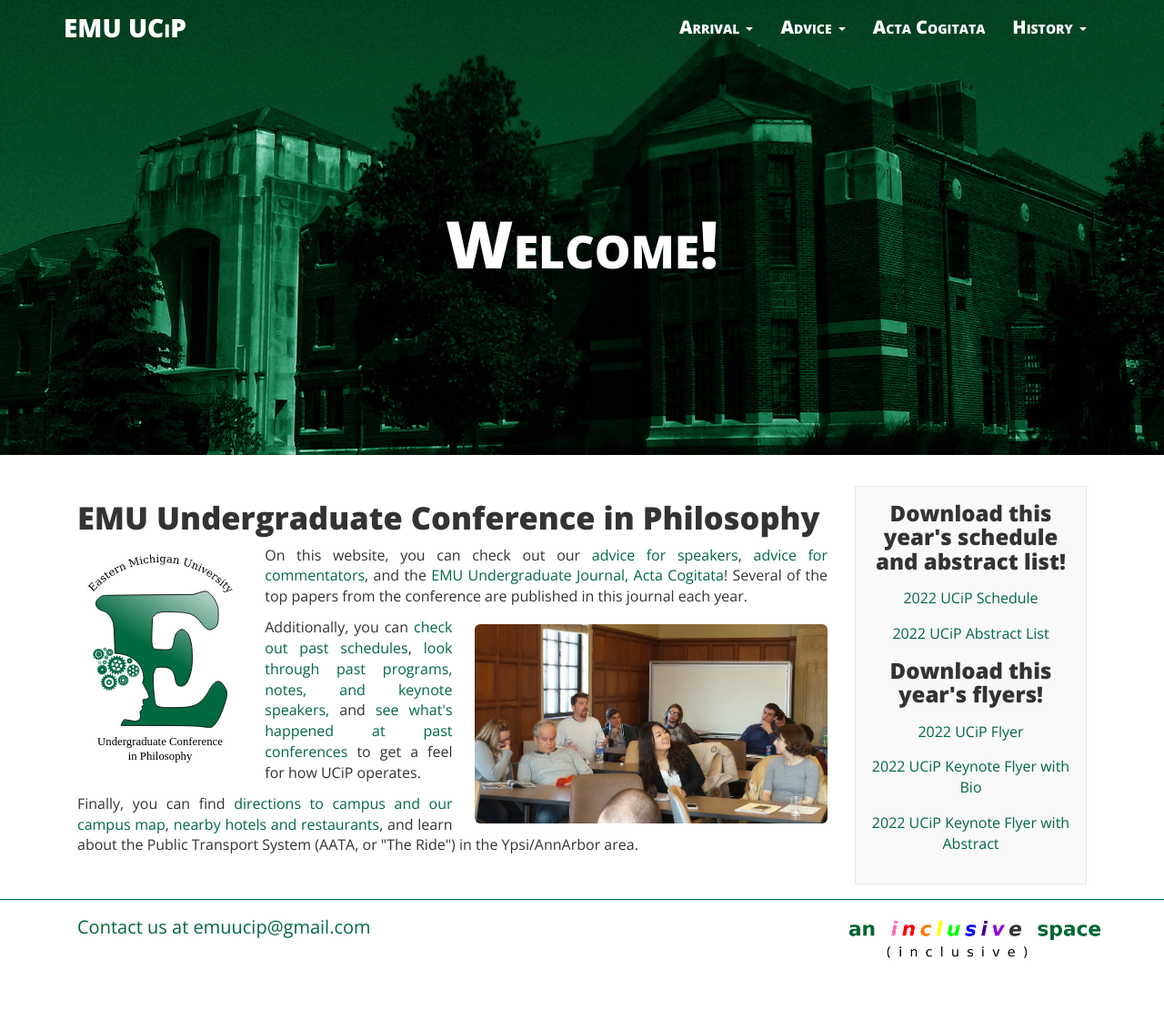
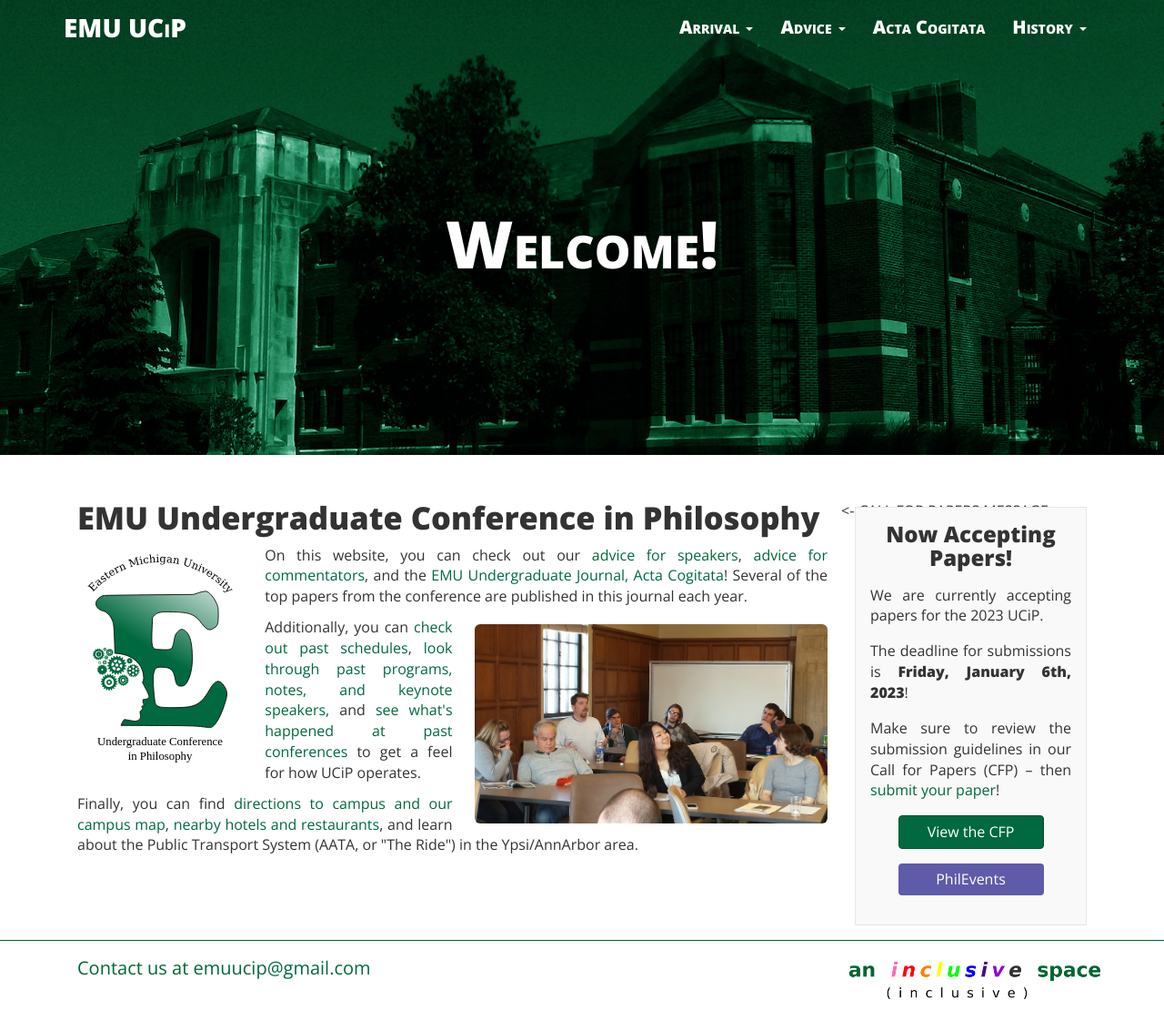
Before and after one commit to ucip/ucip.github.io, a Jekyll site: the page built from index.html, in a window 1280 px wide. Shown: the whole page at 91% size. Built offline with Jekyll 4.4.1, drawn with Linux system fonts in a browser that asks for light colours; nearby versions of some CDN libraries; before the commit the page ends 1076 px from its top, so only the background shows below that.

Commit message:
Update box.html

```diff
--- a/_includes/box.html
+++ b/_includes/box.html
@@ -1,9 +1,9 @@
- <!--CALL FOR PAPERS MESSAGE
+ <--CALL FOR PAPERS MESSAGE
 <div class="col-sm-3 col-xs-12 hidden-print">
   <div class="post-list-box announcement">
     <h3 class="text-center post-list-header">Now Accepting Papers!</h3>
-    <p class="text-justify announcement-text">We are currently accepting papers for the 2022 UCiP.</p>
-    <p class="text-justify announcement-text">The deadline for submissions is <strong> Thursday, January 6th, 2022</strong>!</p>
+    <p class="text-justify announcement-text">We are currently accepting papers for the 2023 UCiP.</p>
+    <p class="text-justify announcement-text">The deadline for submissions is <strong> Friday, January 6th, 2023</strong>!</p>
     <p class="text-justify announcement-text">Make sure to review the submission guidelines in our Call for Papers (CFP) &ndash; then <a href="https://forms.gle/vVfEKXU3oE2jBzVC7" target="_blank" rel="noopener noreferrer">submit your paper</a>!</p>
     <div class="text-center">
       <a class="btn btn-primary cfp" href="{{ site.baseurl }}/cfp/" role="button">View the CFP</a>
@@ -21,7 +21,7 @@
   </div>
 </div>-->
 
- <!--FLYER MESSAGE-->
+ <!--FLYER MESSAGE
 <div class="col-sm-3 col-xs-12 hidden-print">
   <div class="post-list-box announcement">
     <h3 class="text-center post-list-header">Download this year's schedule and abstract list!</h3>
@@ -32,7 +32,7 @@
     <p class="text-center announcement-text"><a href="{{ site.baseurl }}/docs/2022_flyer_keynote.pdf">2022 UCiP Keynote Flyer with Bio</a></p>
     <p class="text-center announcement-text"><a href="{{ site.baseurl }}/docs/2022_flyer_keynote_abstract.pdf">2022 UCiP Keynote Flyer with Abstract</a></p>
   </div>
-</div>
+</div>-->
 
 <!-- SCHEDULE MESSAGE
 <div class="col-sm-3 col-xs-12 hidden-print">
```
